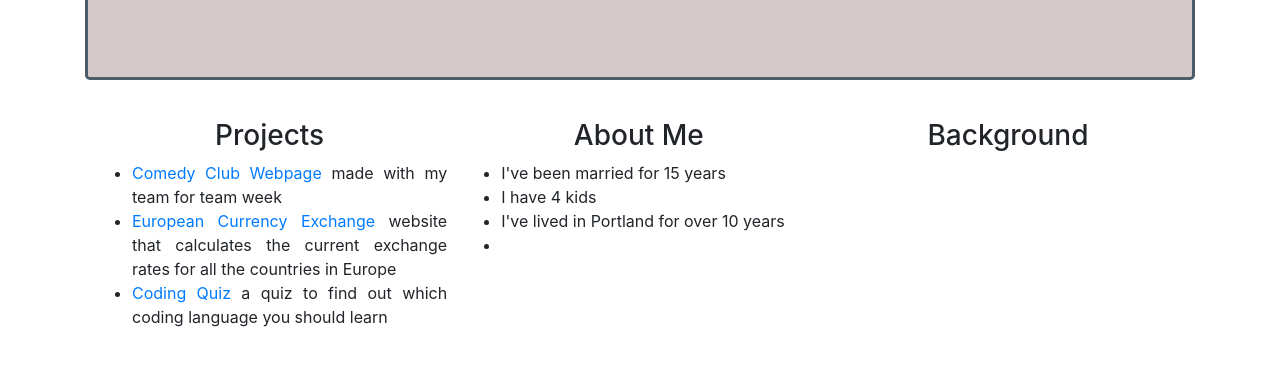
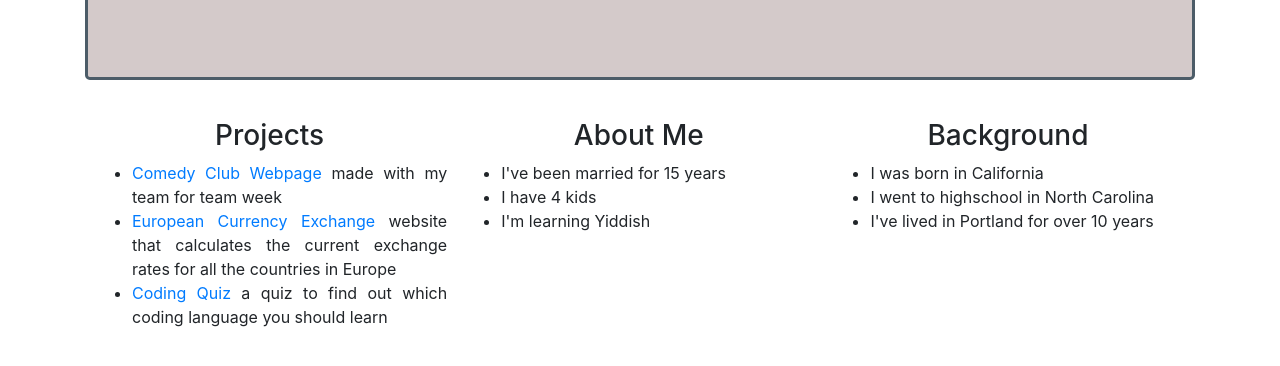
Before and after one commit to marisa-edgar/portfolio1, a plain HTML site: page idex.html in a window 1280 px wide. Shown: the part 150-516 px from the top of the page. Drawn offline with Linux system fonts and the light colour scheme.

Commit message:
add background info

```diff
--- a/idex.html
+++ b/idex.html
@@ -29,15 +29,18 @@
       <ul>
         <li>I've been married for 15 years</li>
         <li>I have 4 kids</li>
-        <li>I've lived in Portland for over 10 years</li>
-        <li></li>
-
+        <li>I'm learning Yiddish</li>
       </ul>
     </div>
   <div class="column">
     <div class="head">
       <h3>Background</h3>
-    </div>
+      </div>
+      <ul>
+        <li>I was born in California</li>
+        <li>I went to highschool in North Carolina</li>
+        <li>I've lived in Portland for over 10 years</li>
+      </ul>
   </div>
   </div>
   </body>
```
